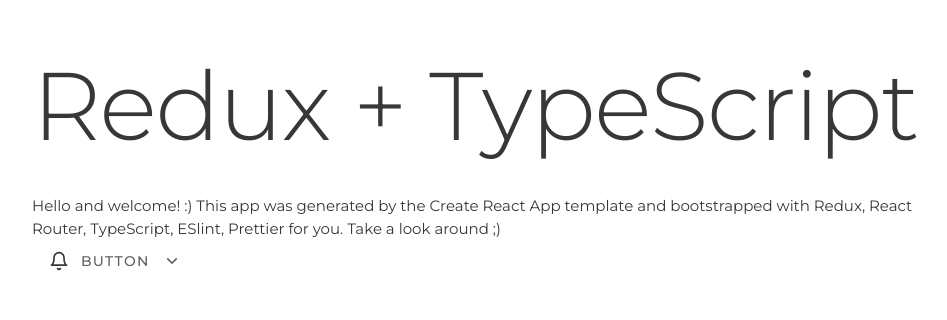
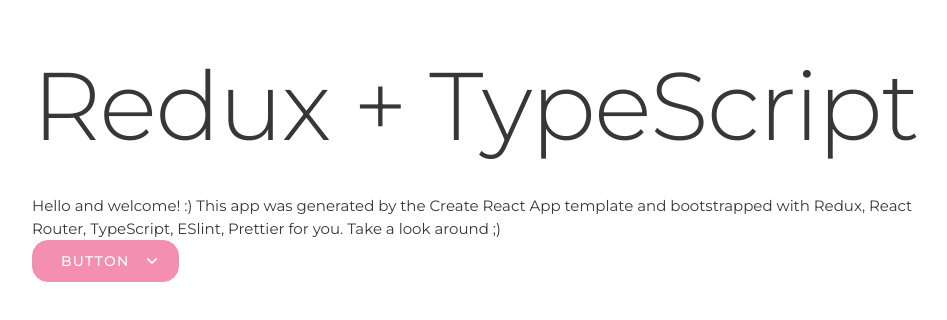
Before and after one commit to kedeinroga/get-that-home, a React (Create React App) app in the folder get-that-home/: page / in a window 1280 px wide. Shown: the top 320 px of the page, without its empty margins (160-1107 px from the left). Built offline with nearby package versions, Linux system fonts and the light colour scheme.

Commit message:
I added a a default value for childrenIcon prop button

```diff
--- a/get-that-home/src/components/Button.tsx
+++ b/get-that-home/src/components/Button.tsx
@@ -6,7 +6,7 @@
 
 interface IProps {
   children: ReactNode
-  childrenIcon: ReactNode
+  childrenIcon?: ReactNode
   icon: boolean
   secundary: boolean
   disabled: boolean
@@ -140,4 +140,5 @@
 
 Button.defaultProps = {
   // ghost: false
+  childrenIcon: ""
 }
--- a/get-that-home/src/pages/Home.tsx
+++ b/get-that-home/src/pages/Home.tsx
@@ -1,7 +1,5 @@
 import React, { Fragment } from 'react'
-import { FiBell } from 'react-icons/fi'
 import Button from '../components/Button'
-import Icon from '../components/Icon'
 
 export const Home: React.FC = () => {
   return (
@@ -13,15 +11,10 @@
         Prettier for you. Take a look around ;)
       </p>
       <Button
-        childrenIcon={
-          <Icon>
-            <FiBell />
-          </Icon>
-        }
         icon={false}
-        secundary
+        secundary={false}
         disabled={false}
-        ghost
+        ghost={false}
         large={false}
         small={false}
       >
```
Also changed, not shown: get-that-home/src/assets/hearth-icon.svg (deleted).
